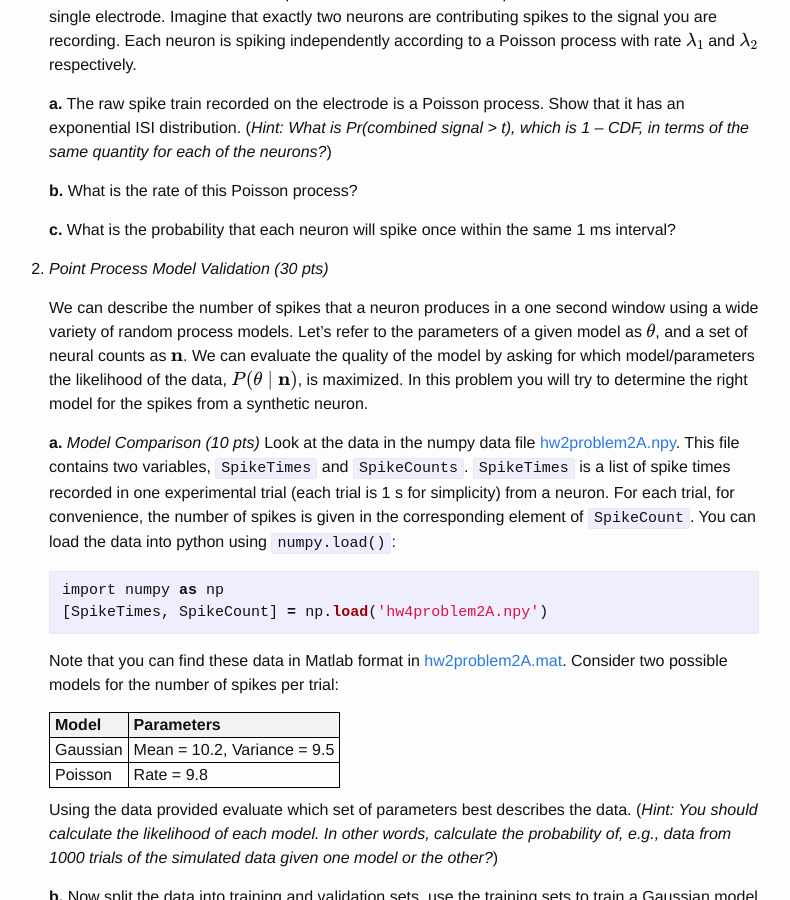
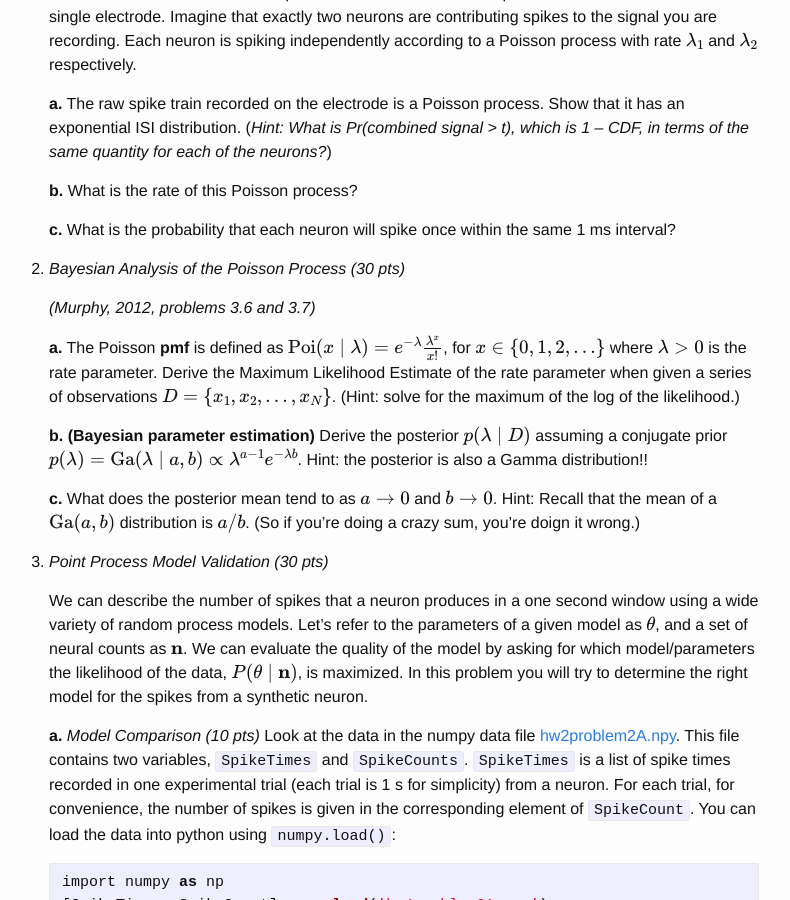
Before and after one commit to elec548/elec548.github.io, a Jekyll site: the page built from Assignments/hw2.md, in a window 1280 px wide and 900 px high, scrolled down 336 px. Shown: the whole window, without its empty margins (251-1041 px from the left). Built offline with Jekyll 4.4.1, drawn with Linux system fonts in a browser that asks for light colours; formulas are drawn with MathJax 3.

Commit message:
Updated HW2

```diff
--- a/Assignments/hw2.md
+++ b/Assignments/hw2.md
@@ -30,7 +30,26 @@ point processes in general and the Poisson process in particular._
    **c.** What is the probability that each neuron will spike once within the same 1 ms interval?
 
 
-2. _Point Process Model Validation (30 pts)_
+2. _Bayesian Analysis of the Poisson Process (30 pts)_
+
+   _(Murphy, 2012, problems 3.6 and 3.7)_
+
+   **a.** The Poisson **pmf** is defined as $$\text{Poi}(x \mid \lambda) = e^{-\lambda}
+   \frac{\lambda^x}{x!}$$, for $$x \in \lbrace 0, 1, 2, \ldots\rbrace$$ where $$\lambda > 0$$
+   is the rate parameter. Derive the Maximum Likelihood Estimate of the rate parameter when
+   given a series of observations $$D = \lbrace x_1, x_2, \ldots, x_N\rbrace$$. (Hint: solve
+   for the maximum of the log of the likelihood.)
+
+   **b. (Bayesian parameter estimation)** Derive the posterior $$p(\lambda \mid D)$$ assuming a
+   conjugate prior $$p(\lambda) = \text{Ga}(\lambda \mid a, b) \propto \lambda^{a-1}
+   e^{-\lambda b}$$. Hint: the posterior is also a Gamma distribution!!
+
+   **c.** What does the posterior mean tend to as $$a \to 0$$ and $$b \to 0$$. Hint: Recall
+   that the mean of a $$\text{Ga}(a,b)$$ distribution is $$a/b$$. (So if you're doing a crazy
+   sum, you're doign it wrong.)
+
+
+3. _Point Process Model Validation (30 pts)_
 
    We can describe the number of spikes that a neuron produces in a one second
    window using a wide variety of random process models. Let’s refer to the
```
Also changed, not shown: other parts of Assignments/hw2.md (+1 -1 lines).
